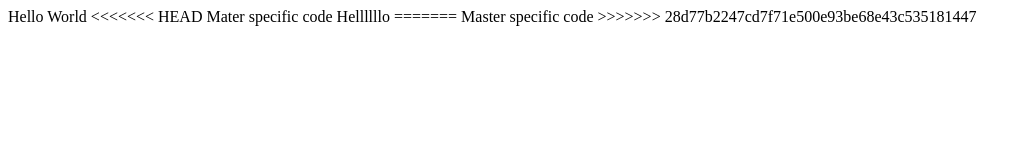
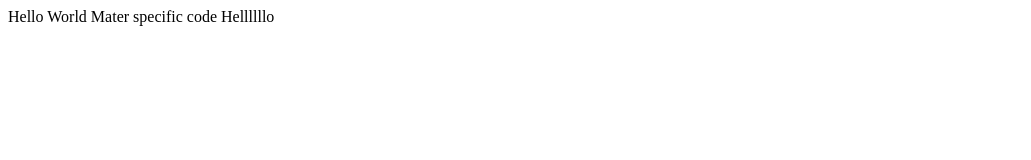
Before and after one commit to mariebinnert/catermate, a plain HTML site: page index.html in a window 1280 px wide. Shown: the whole page, without its empty margins (0-1031 px from the left). Drawn offline with Linux system fonts and the light colour scheme.

Commit message:
Revert "Merge branch 'feature' of https://github.com/mariebinnert/catermate into feature"
This reverts commit 6613bf64f61d8dc525148e1cf9fbb4e3a8c37e43, reversing
changes made to f0b315fdc9713dca3e764b8d22e536068d144365.

```diff
--- a/index.html
+++ b/index.html
@@ -3,12 +3,8 @@
 <body>
   Hello World
 
-<<<<<<< HEAD
   Mater specific code
 
   Hellllllo
-=======
-  Master specific code
->>>>>>> 28d77b2247cd7f71e500e93be68e43c535181447
 </body>
 </html>
```
